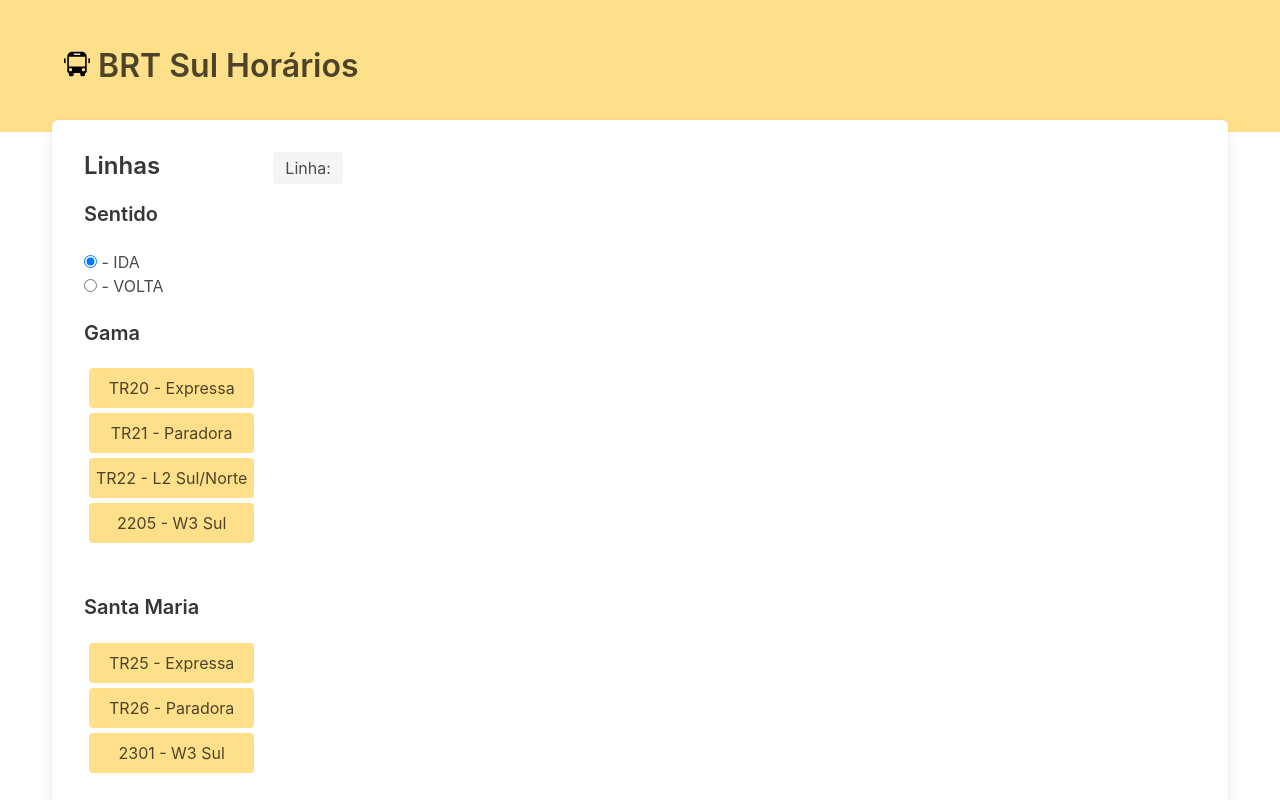
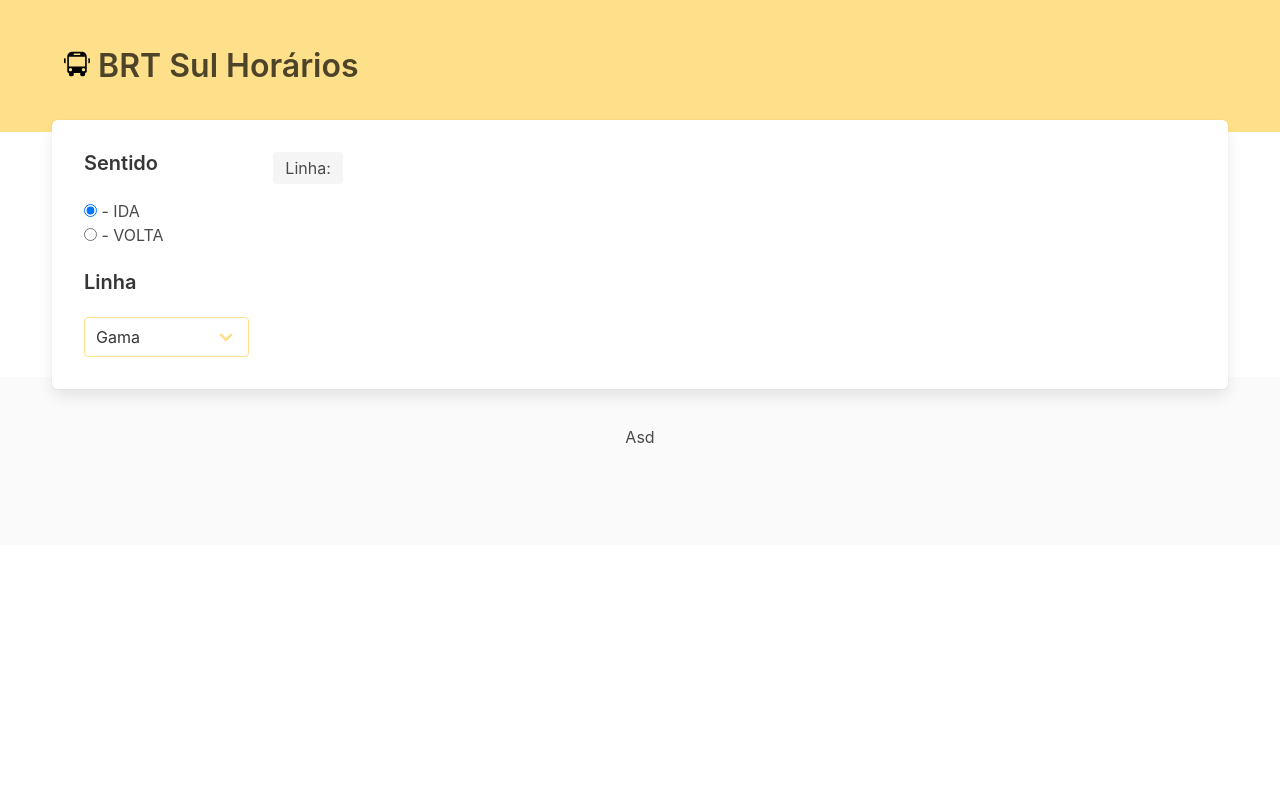
Before and after one commit to wesleyadriann/brt_sul_brasilia, a React (Create React App) app: page / in a window 1280 px wide. Shown: the top 800 px of the page. Built offline with nearby package versions, Linux system fonts and the light colour scheme.

Commit message:
Mudança Menu

```diff
--- a/src/App.js
+++ b/src/App.js
@@ -30,7 +30,7 @@ class App extends Component {
   }
 
   getOnibus() {
-    axios.get('http://00078.transdatasmart.com.br:7801/ITS-InfoExport/api/Data/VeiculosGTFS')
+    axios.get("http://00078.transdatasmart.com.br:7801/ITS-InfoExport/api/Data/VeiculosGTFS")
     .then(response => {
       // console.log("JSON: " + JSON.stringify(response.data));
 
@@ -70,7 +70,7 @@ class App extends Component {
           <div className="container" >
             <div className="columns box">
               <div className="column is-2">
-                <p className="title is-4">Linhas</p>
+
                 <Buttons getBus={this.handleLinha}  getDir={this.handleDirecao}/>
               </div>
               <div className="column">
--- a/src/components/Buttons.js
+++ b/src/components/Buttons.js
@@ -17,20 +17,44 @@ class Buttons  extends Component {
                         <input type="radio" name="sentido" value="1" onClick={this.props.getDir}/> - VOLTA
                         </form>
                         <br/>
-                        <p className="title is-5">Gama</p>
+                        {/* <p className="title is-5">Gama</p>
 
-                        <button className="button is-warning ma is-fullwidth" type="submit" value="2201" onClick={this.props.getBus}>TR20 - Expressa</button>
-                        <button className="button is-warning ma is-fullwidth" type="submit" value="2202" onClick={this.props.getBus}>TR21 - Paradora</button>
-                        <button className="button is-warning ma is-fullwidth" type="submit" value="2203" onClick={this.props.getBus}>TR22 - L2 Sul/Norte</button>
-                        <button className="button is-warning ma is-fullwidth" type="submit" value="2205" onClick={this.props.getBus}>2205 - W3 Sul</button><br/><br/>
+                        <button className="button is-warning ma is-fullwidth" value="2201" onClick={this.props.getBus}>TR20 - Expressa</button>
+                        <button className="button is-warning ma is-fullwidth" value="2202" onClick={this.props.getBus}>TR21 - Paradora</button>
+                        <button className="button is-warning ma is-fullwidth" value="2203" onClick={this.props.getBus}>TR22 - L2 Sul/Norte</button>
+                        <button className="button is-warning ma is-fullwidth" value="2205" onClick={this.props.getBus}>2205 - W3 Sul</button><br/><br/> */}
+                        <p className="title is-5">Linha</p>
+                        <div className="select is-fullwidth is-warning ">
+                            <select onChange={this.props.getBus}>
 
-                        <p className="title is-5">Santa Maria</p>
+                                <option className="it" disabled selected>Gama</option>
+                                <option className="sl" value="2201" >TR20 - Expressa</option>
+                                <option value="2202" >TR21 - Paradora</option>
+                                <option value="2203" >TR22 - L2 Sul/Norte</option>
+                                <option value="2205" >2205 - W3 Sul</option>
+                                <option className="it"disabled>Santa Maria</option>
+                                <option value="2301" >TR25 - Expressa</option>
+                                <option value="2302" >TR26 - Paradora</option>
+                                <option value="2301" >2301 - W3 Sul</option>
+                                <option className="it" disabled>ParkWay</option>
+                                <option value="2207" >2207 - W3 Sul</option>
+
+                            </select>
+                        </div>
+
+
+
+
+                        {/* <p className="title is-5">Santa Maria</p>
                         <button className="button is-warning ma is-fullwidth" type="submit" value="2301" onClick={this.props.getBus}>TR25 - Expressa</button>
                         <button className="button is-warning ma is-fullwidth" type="submit" value="2302" onClick={this.props.getBus}>TR26 - Paradora</button>
-                        <button className="button is-warning ma is-fullwidth" type="submit" value="2203" onClick={this.props.getBus}>2301 - W3 Sul</button><br/><br/>
+                        <button className="button is-warning ma is-fullwidth" type="submit" value="2301" onClick={this.props.getBus}>2301 - W3 Sul</button><br/><br/> */}
 
-                        <p className="title is-5">ParkWay</p>
-                        <button className="button is-warning ma is-fullwidth" type="submit" value="2207" onClick={this.props.getBus}>2207 - W3 Sul</button>
+
+                        {/* <p className="title is-5">ParkWay</p>
+                        <button className="button is-warning ma is-fullwidth" type="submit" value="2207" onClick={this.props.getBus}>2207 - W3 Sul</button> */}
+
+
 
                     </div>
 
--- a/src/components/ExibeOnibus.js
+++ b/src/components/ExibeOnibus.js
@@ -7,9 +7,10 @@ class ExibeOnibus extends Component {
 
 
     filtraEstacao() {
-        if(this.props.linha === ("2201" || "2202" || "2203" || "2205")) {
+        console.log("Dentro Filtra" + this.props.linha + typeof this.props.linha);
+        if(this.props.linha === "2201" || this.props.linha === "2202" || this.props.linha === "2203" || this.props.linha === "2205") {
             return(
-                <div>
+                <div className="columns">
                     <div className="column">
                         <strong>Gama</strong>   <br/>
                             -15,991743, -48,049292
@@ -25,15 +26,15 @@ class ExibeOnibus extends Component {
                     </div>
                 </div>
             );
-        }else if(this.props.linha === ("2301" || "2302" || "2203")) {
+        }else if(this.props.linha === "2301" ||  this.props.linha === "2302" || this.props.linha === "2301") {
             return (
-                <div>
+                <div className="columns">
                     <div className="column">
                         <strong>Santa Maria</strong> <br/>
                             -16,002359, -47,986283
                     </div>
                     <div className="column">
-                        <strong>Santos Dumont</strong> <br/>
+                        <strong>S. Dumont</strong> <br/>
                             -15,992820, -47,986125
                     </div>
                 </div>
@@ -48,9 +49,7 @@ class ExibeOnibus extends Component {
 
     render() {
 
-        // response.data.Dados.forEach(element => {
-        //     console.log("Elemento[5]: " + element[5]);
-        // });
+
 
         const exibeBus = this.props.onibus.map((Bus, i) => {
 
@@ -67,13 +66,13 @@ class ExibeOnibus extends Component {
                                     Lng: {Bus[3]}<br/>
                                     Última Atualização: {Bus[1].substring(10,16)}
                                 </div>
-                                <div className="column has-text-centered bl">
-                                    <strong>Tempo para  Estações</strong>
-                                    <div className="columns">
+                                <div className="column has-text-centered">
+                                    <div className="mb"><strong >Tempo para  Estações</strong></div>
 
 
+                                    <div className="columns bl">
 
-                                        {
+                                        {this.filtraEstacao()}
 
 
 
@@ -82,24 +81,14 @@ class ExibeOnibus extends Component {
 
 
 
-
-
-
-                                        }
-
-
-
-
-
-
-
+                                        <div className="columns">
                                             <div className="column">
                                                 <strong>Catetinho</strong> <br/>
                                                     -15,941982, -47,988077
 
                                             </div>
                                             <div className="column">
-                                            <strong>Granja do Ipê</strong> <br/>
+                                                <strong>Gran. do Ipê</strong> <br/>
                                                     -15,922987, -47,975404
                                             </div>
                                             <div className="column">
@@ -108,7 +97,7 @@ class ExibeOnibus extends Component {
 
                                             </div>
                                             <div className="column">
-                                            <strong>Vargem Bonita</strong> <br/>
+                                                <strong>Varg. Bonita</strong> <br/>
                                                     -15,890606, -47,961361
                                             </div>
                                             <div className="column">
@@ -119,7 +108,7 @@ class ExibeOnibus extends Component {
                                                 <strong>Rod. Brasília</strong> <br/>
                                                     -15,794059, -47,882798
                                             </div>
-
+                                        </div>
 
                                     </div>
                                 </div>
--- a/src/css/style.css
+++ b/src/css/style.css
@@ -4,6 +4,10 @@
 
 .mt {
     margin-top: 10px;
+}
+
+.mb{
+    margin-bottom: 20px;
 }
 
 .bl {
@@ -15,3 +19,8 @@
     font-size: 13px;
     color: #707070;
 }
+
+.it {
+    background-color: hsl(48, 100%, 67%);
+    color: black;
+}
```
Lines whose indentation alone changed are shown as unchanged.
